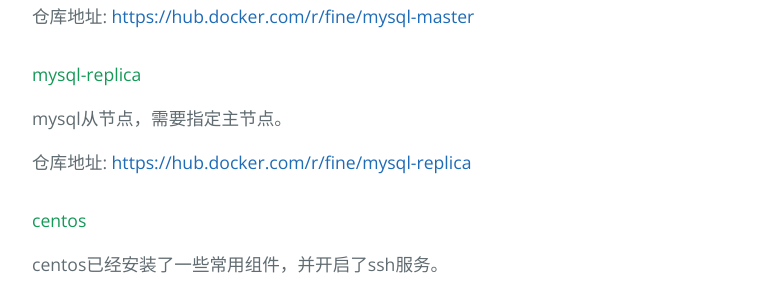
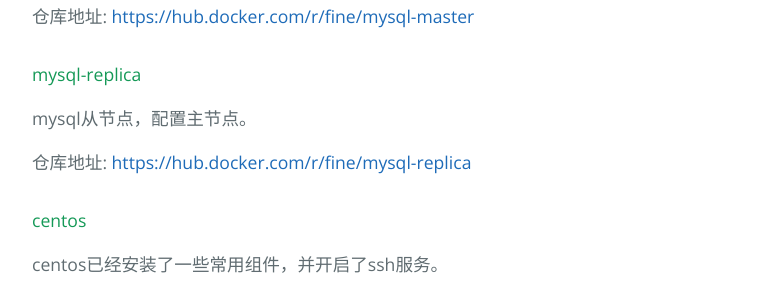
Before and after one commit to fe19880924/fe19880924.github.io, a Jekyll site: the page built from docs/index.md, in a window 1280 px wide and 900 px high, scrolled down 1146 px. Shown: the part 154-452 px from the top of the window, without its empty margins (192-963 px from the left). Built offline with Jekyll 4.4.1, drawn with Linux system fonts in a browser that asks for light colours; the repository's description, which GitHub fills in, is left out.

Commit message:
Update index.md

```diff
--- a/docs/index.md
+++ b/docs/index.md
@@ -36,7 +36,7 @@
 
 #### mysql-replica
 
-mysql从节点，需要指定主节点。
+mysql从节点，配置主节点。
 
 仓库地址: [https://hub.docker.com/r/fine/mysql-replica](https://hub.docker.com/r/fine/mysql-replica)
 
```
